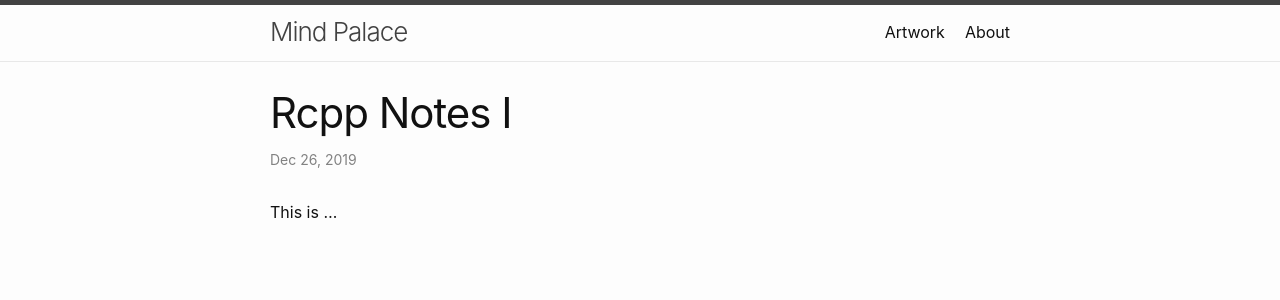
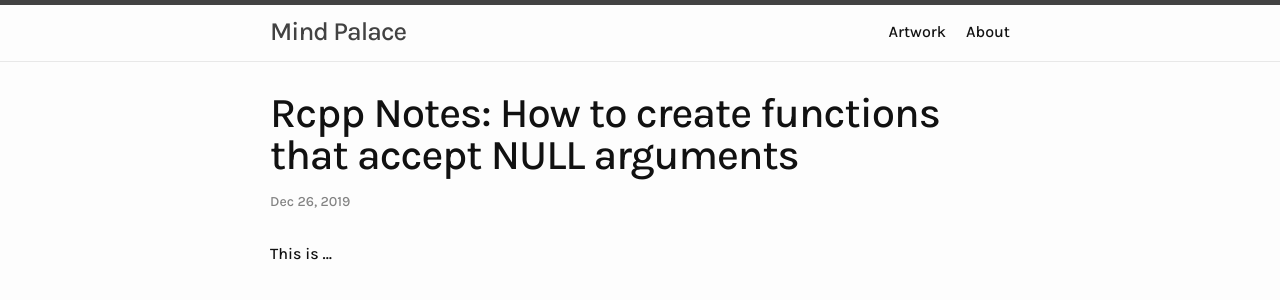
Before and after one commit to primestardust/portfolio, a Jekyll site: the page built from _posts/2022-02-12-rcpp-notes-1.md, in a window 1280 px wide. Shown: the top 300 px of the page. Built offline with Jekyll 4.4.1, drawn with Linux system fonts in a browser that asks for light colours.

Commit message:
Font changes

```diff
--- a/_includes/head.html
+++ b/_includes/head.html
@@ -2,6 +2,7 @@
   <meta charset="utf-8">
   <meta http-equiv="X-UA-Compatible" content="IE=edge">
   <meta name="viewport" content="width=device-width, initial-scale=1">
+  <link href="https://fonts.googleapis.com/css2?family=Josefin+Sans:ital,wght@0,400;0,700;1,400&family=Karla:ital,wght@0,500;0,700;1,500&family=Source+Sans+Pro:ital,wght@0,400;0,700;1,400&display=swap" rel="stylesheet">
   {%- seo -%}
   <link rel="stylesheet" href="{{ "/assets/main.css" | relative_url }}">
   {%- feed_meta -%}
--- a/_posts/2022-02-12-rcpp-notes-1.md
+++ b/_posts/2022-02-12-rcpp-notes-1.md
@@ -1,6 +1,6 @@
 ---
 layout: post
-title: "Rcpp Notes I"
+title: "Rcpp Notes: How to create functions that accept NULL arguments"
 date: 2019-12-26 01:10:25 -0500
 pic: ""
 ---
--- a/_sass/minima.scss
+++ b/_sass/minima.scss
@@ -2,7 +2,7 @@
 
 // Define defaults for each variable.
 
-$base-font-family: -apple-system, BlinkMacSystemFont, "Segoe UI", Roboto, Helvetica, Arial, sans-serif, "Apple Color Emoji", "Segoe UI Emoji", "Segoe UI Symbol" !default;
+$base-font-family: "Karla", -apple-system, BlinkMacSystemFont, "Segoe UI", Roboto, Helvetica, Arial, sans-serif, "Apple Color Emoji", "Segoe UI Emoji", "Segoe UI Symbol" !default;
 $base-font-size:   16px !default;
 $base-font-weight: 400 !default;
 $small-font-size:  $base-font-size * 0.875 !default;
```
